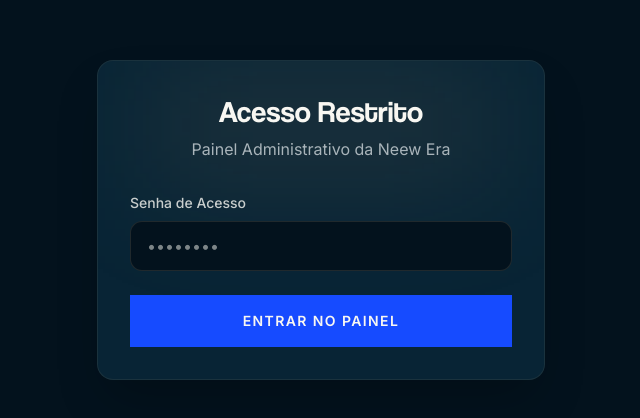
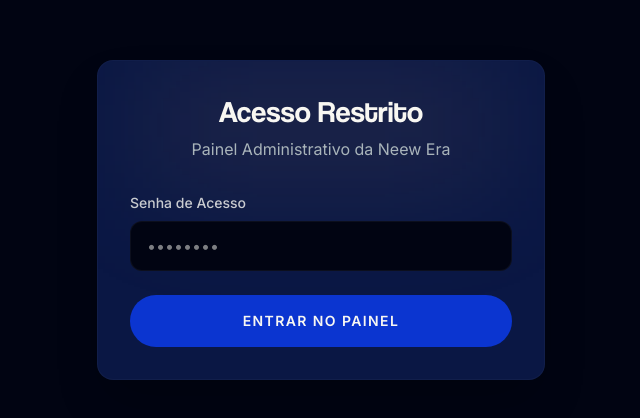
Before and after one commit to PythonLuks/barbearianeewera, a Next.js app: page /login in a window 1280 px wide. Shown: the part 180-598 px from the top of the page, without its empty margins (319-959 px from the left). Built offline with nearby package versions, Linux system fonts and the light colour scheme; no server answers.

Commit message:
Fix carousel arrows and dots, pricing table color, map link, rounded buttons, global background colors, swap barber photos, and scheduling logic fallback

```diff
--- a/src/app/globals.css
+++ b/src/app/globals.css
@@ -1,17 +1,17 @@
 @import "tailwindcss";
 
 @theme {
-  --color-background: #061b29;
-  --color-background-deep: #03121d;
-  --color-surface: #082435;
-  --color-surface-soft: #0c2d40;
-  --color-primary: #164bff;
-  --color-primary-hover: #0f3de0;
-  --color-petrol: #0f526b;
+  --color-background: #020824;
+  --color-background-deep: #010412;
+  --color-surface: #0a1744;
+  --color-surface-soft: #122361;
+  --color-primary: #0B35D0;
+  --color-primary-hover: #0829a3;
+  --color-petrol: #1a3c96;
   --color-cream: #eee6d4;
   --color-white: #f8f7f2;
   --color-muted: #a9b4ba;
-  --color-border: rgba(209, 184, 144, 0.45);
+  --color-border: rgba(255, 255, 255, 0.15);
   --color-gold-soft: #c9aa7a;
 
   --font-serif: var(--font-coolvetica);
@@ -21,17 +21,17 @@
 
 @layer base {
   :root {
-    --background: #061b29;
-    --background-deep: #03121d;
-    --surface: #082435;
-    --surface-soft: #0c2d40;
-    --primary: #164bff;
-    --primary-hover: #0f3de0;
-    --petrol: #0f526b;
+    --background: #020824;
+    --background-deep: #010412;
+    --surface: #0a1744;
+    --surface-soft: #122361;
+    --primary: #0B35D0;
+    --primary-hover: #0829a3;
+    --petrol: #1a3c96;
     --cream: #eee6d4;
     --white: #f8f7f2;
     --muted: #a9b4ba;
-    --border: rgba(209, 184, 144, 0.45);
+    --border: rgba(255, 255, 255, 0.15);
     --gold-soft: #c9aa7a;
   }
 
--- a/src/app/page.tsx
+++ b/src/app/page.tsx
@@ -2,7 +2,6 @@
 import { Footer } from "@/components/layout/Footer";
 import { HeroSection } from "@/components/sections/HeroSection";
 import { AboutSection } from "@/components/sections/AboutSection";
-import { ServicesSection } from "@/components/sections/ServicesSection";
 import { PricingTableSection } from "@/components/sections/PricingTableSection";
 import { PlansSection } from "@/components/sections/PlansSection";
 import { TestimonialsSection } from "@/components/sections/TestimonialsSection";
@@ -15,7 +14,6 @@
       <main className="flex flex-col flex-grow">
         <HeroSection />
         <AboutSection />
-        <ServicesSection />
         <PricingTableSection />
         <PlansSection />
         <TestimonialsSection />
--- a/src/components/sections/ContactSection.tsx
+++ b/src/components/sections/ContactSection.tsx
@@ -24,7 +24,7 @@
                 <p>CEP {siteConfig.address.zipCode}</p>
               </div>
             </div>
-            <Button variant="outline" href={siteConfig.address.mapsUrl} className="self-start text-xs py-2 px-4 gap-2">
+            <Button variant="outline" href={siteConfig.address.mapsUrl} target="_blank" rel="noopener noreferrer" className="self-start text-xs py-2 px-4 gap-2">
               VER NO MAPA
               <MapPin size={14} />
             </Button>
--- a/src/components/sections/PricingTableSection.tsx
+++ b/src/components/sections/PricingTableSection.tsx
@@ -4,9 +4,9 @@
 
 export function PricingTableSection() {
   return (
-    <section id="precos" className="py-20 lg:py-32 bg-[#008DD5] lg:bg-background border-t border-border/20">
+    <section id="precos" className="py-20 lg:py-32 bg-[#0B35D0] lg:bg-background border-t border-border/20">
       <Container className="max-w-3xl">
-        <div className="bg-[#4a8cd2] border-2 border-white/20 p-8 md:p-12 rounded-xl shadow-2xl relative">
+        <div className="bg-[#0B35D0] border-2 border-white/20 p-8 md:p-12 rounded-xl shadow-2xl relative">
 
           <div className="text-center mb-10">
             <h2 className="text-5xl md:text-7xl font-bodoni text-white uppercase tracking-wider mb-2" style={{ textShadow: "2px 2px 4px rgba(0,0,0,0.3)" }}>
--- a/src/components/ui/Button.tsx
+++ b/src/components/ui/Button.tsx
@@ -11,7 +11,7 @@
 
 export const Button = React.forwardRef<HTMLButtonElement, ButtonProps>(
   ({ variant = "primary", className, href, children, ...props }, ref) => {
-    const baseStyles = "inline-flex items-center justify-center font-sans text-sm font-semibold tracking-widest uppercase transition-all duration-300 group focus:outline-none focus:ring-2 focus:ring-primary focus:ring-offset-2 focus:ring-offset-background disabled:opacity-50 disabled:cursor-not-allowed";
+    const baseStyles = "inline-flex items-center justify-center font-sans text-sm font-semibold tracking-widest uppercase transition-all duration-300 group focus:outline-none focus:ring-2 focus:ring-primary focus:ring-offset-2 focus:ring-offset-background disabled:opacity-50 disabled:cursor-not-allowed rounded-full";
 
     const variants = {
       primary: "bg-primary text-white hover:bg-primary-hover px-6 py-4",
--- a/src/config/site.ts
+++ b/src/config/site.ts
@@ -11,7 +11,7 @@
     district: "Parque Capibaribe",
     city: "São Lourenço da Mata/PE",
     zipCode: "54720-000", // Just putting a generic or empty zip code, I'll remove it if they don't want it, but wait, they didn't provide zip code. I'll just put standard. Or leave as is. Actually, I can just leave it or use "PE" for UF.
-    mapsUrl: "#",
+    mapsUrl: "https://www.google.com/maps/search/?api=1&query=Rua+Amadeu+Pacheco+de+Souza,+Parque+Capibaribe,+São+Lourenço+da+Mata+PE",
   },
   businessHours: [
     { days: "Segunda a Sábado", hours: "09h às 12h / 14h às 20h" },
@@ -20,8 +20,8 @@
   navLinks: [
     { label: "Início", href: "#inicio" },
     { label: "Sobre", href: "#sobre" },
-    { label: "Serviços", href: "#servicos" },
-    { label: "Galeria", href: "#galeria" },
+    { label: "Serviços", href: "#precos" },
+    { label: "Planos", href: "#planos" },
     { label: "Contato", href: "#contato" },
   ]
 };
--- a/src/lib/schedulingLogic.ts
+++ b/src/lib/schedulingLogic.ts
@@ -43,9 +43,21 @@
 
   // 2. Get business settings for this day of week
   const allSettings = await db.getBusinessSettings();
-  const daySettings = allSettings.find(s => s.dayOfWeek === dayOfWeek);
+  let daySettings = allSettings.find(s => s.dayOfWeek === dayOfWeek);
 
-  if (!daySettings || !daySettings.isOpen) {
+  if (!daySettings) {
+    daySettings = {
+      dayOfWeek: dayOfWeek,
+      isOpen: dayOfWeek !== 0, // closed on Sunday
+      openTime: "09:00",
+      closeTime: "20:00",
+      lunchStart: "12:00",
+      lunchEnd: "14:00",
+      slotIntervalMinutes: 30
+    };
+  }
+
+  if (!daySettings.isOpen) {
     return []; // Closed on this day
   }
 
```
Also changed, not shown: src/components/sections/HeroSection.tsx (+66 -9 lines).
